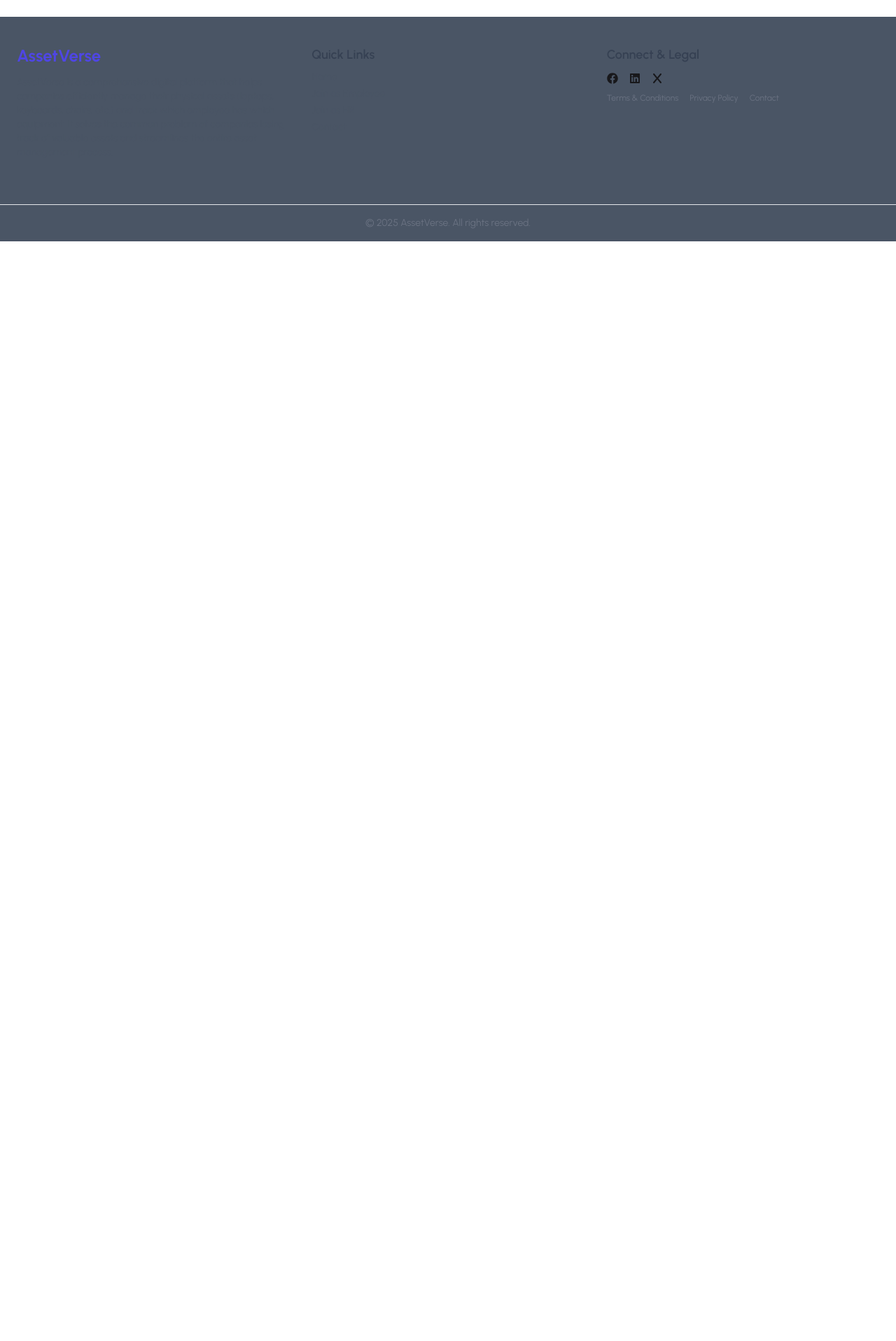
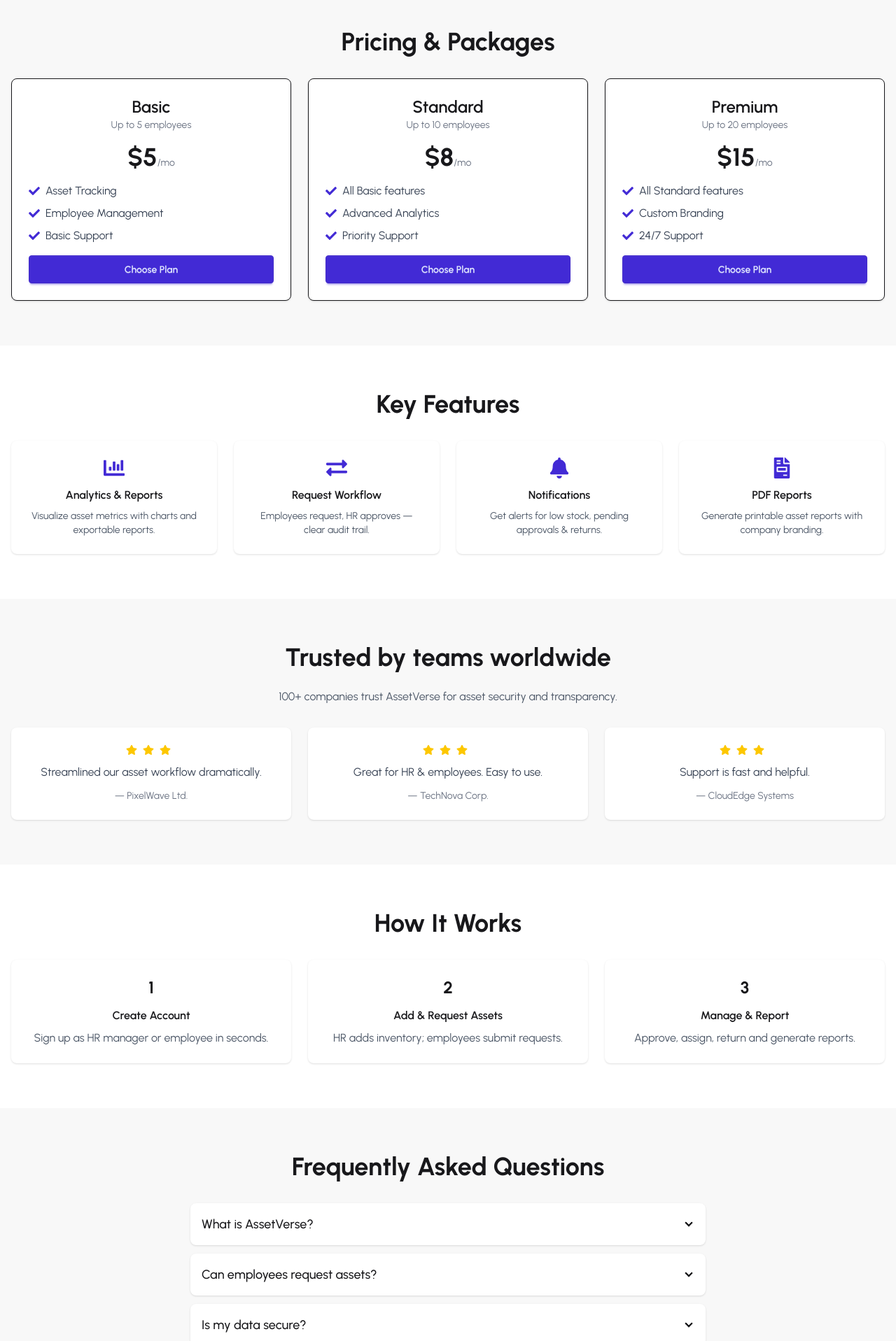
Before and after one commit to Tanzeem74/AssetVerse, a React (Vite) app: page / in a window 1280 px wide. Shown: the part 1120-3037 px from the top of the page at 70% size. Before the commit the page ends 1465 px from the top, so only its background shows below. Built offline with nearby package versions, Linux system fonts and the light colour scheme; no server answers.

Commit message:
added homepage elements

```diff
--- /dev/null
+++ b/src/pages/homePage/Contact.jsx
@@ -0,0 +1,21 @@
+import React from "react";
+import { Link } from "react-router";
+
+
+const Contact = () => {
+  return (
+    <section className="py-12 bg-primary text-white">
+      <div className="container mx-auto px-4 text-center">
+        <h3 className="text-2xl md:text-3xl font-bold mb-3">Ready to get started?</h3>
+        <p className="mb-6">Join AssetVerse and start managing assets the smarter way.</p>
+
+        <div className="flex justify-center gap-4">
+          <Link to="/auth/signup-user" className="btn btn-white text-primary">Create Account</Link>
+          <Link to="/auth/login" className="btn btn-outline btn-white">Login</Link>
+        </div>
+      </div>
+    </section>
+  );
+};
+
+export default Contact;
--- /dev/null
+++ b/src/pages/homePage/Faq.jsx
@@ -0,0 +1,29 @@
+import React from "react";
+
+const Faq = () => {
+  const items = [
+    { q: "What is AssetVerse?", a: "A modern asset & employee management software for HR teams." },
+    { q: "Can employees request assets?", a: "Yes — requests are approved by HR and tracked in the system." },
+    { q: "Is my data secure?", a: "Yes — Firebase Authentication secures access and backend verification protects routes." },
+  ];
+
+  return (
+    <section className="py-16 bg-base-200">
+      <div className="container mx-auto px-4 max-w-3xl">
+        <h2 className="text-3xl md:text-4xl font-bold text-center mb-8">Frequently Asked Questions</h2>
+
+        <div className="space-y-3">
+          {items.map((it, i) => (
+            <div className="collapse collapse-arrow bg-white shadow" key={i}>
+              <input type="checkbox" />
+              <div className="collapse-title text-lg font-medium">{it.q}</div>
+              <div className="collapse-content"><p>{it.a}</p></div>
+            </div>
+          ))}
+        </div>
+      </div>
+    </section>
+  );
+};
+
+export default Faq;
--- /dev/null
+++ b/src/pages/homePage/Features.jsx
@@ -0,0 +1,29 @@
+import React from "react";
+import { FaChartBar, FaExchangeAlt, FaBell, FaFileInvoice } from "react-icons/fa";
+
+const Features = () => {
+  const list = [
+    { Icon: FaChartBar, title: "Analytics & Reports", desc: "Visualize asset metrics with charts and exportable reports." },
+    { Icon: FaExchangeAlt, title: "Request Workflow", desc: "Employees request, HR approves — clear audit trail." },
+    { Icon: FaBell, title: "Notifications", desc: "Get alerts for low stock, pending approvals & returns." },
+    { Icon: FaFileInvoice, title: "PDF Reports", desc: "Generate printable asset reports with company branding." }
+  ];
+
+  return (
+    <section className="py-16 container mx-auto px-4">
+      <h2 className="text-3xl md:text-4xl font-bold text-center mb-8">Key Features</h2>
+
+      <div className="grid grid-cols-1 md:grid-cols-4 gap-6">
+        {list.map((f, i) => (
+          <div key={i} className="card p-6 bg-base-100 shadow text-center">
+            <f.Icon className="text-3xl text-primary mb-3 mx-auto" />
+            <h4 className="font-semibold">{f.title}</h4>
+            <p className="text-gray-600 mt-2 text-sm">{f.desc}</p>
+          </div>
+        ))}
+      </div>
+    </section>
+  );
+};
+
+export default Features;
--- a/src/pages/homePage/Home.jsx
+++ b/src/pages/homePage/Home.jsx
@@ -1,12 +1,25 @@
 import React from 'react';
 import Hero from './Hero';
 import AboutSection from './AboutSection';
+import Package from './Package';
+import Features from './Features';
+import Testimonial from './Testimonial';
+import HowItWorks from './HowItWorks';
+import Faq from './Faq';
+import Contact from './Contact';
+
 
 const Home = () => {
     return (
         <div>
             <Hero></Hero>
             <AboutSection></AboutSection>
+            <Package></Package>
+            <Features></Features>
+            <Testimonial></Testimonial>
+            <HowItWorks></HowItWorks>
+            <Faq></Faq>
+            <Contact></Contact>
         </div>
     );
 };
--- /dev/null
+++ b/src/pages/homePage/HowItWorks.jsx
@@ -0,0 +1,27 @@
+import React from "react";
+
+const HowItWorks = () => {
+  const steps = [
+    { title: "Create Account", desc: "Sign up as HR manager or employee in seconds." },
+    { title: "Add & Request Assets", desc: "HR adds inventory; employees submit requests." },
+    { title: "Manage & Report", desc: "Approve, assign, return and generate reports." }
+  ];
+
+  return (
+    <section className="py-16 container mx-auto px-4">
+      <h2 className="text-3xl md:text-4xl font-bold text-center mb-8">How It Works</h2>
+
+      <div className="grid grid-cols-1 md:grid-cols-3 gap-6">
+        {steps.map((s, idx) => (
+          <div key={idx} className="text-center p-6 bg-base-100 rounded-lg shadow">
+            <div className="text-2xl font-bold mb-3">{idx + 1}</div>
+            <h4 className="font-semibold">{s.title}</h4>
+            <p className="text-gray-600 mt-2">{s.desc}</p>
+          </div>
+        ))}
+      </div>
+    </section>
+  );
+};
+
+export default HowItWorks;
--- /dev/null
+++ b/src/pages/homePage/Package.jsx
@@ -0,0 +1,56 @@
+import React from "react";
+import { motion } from "framer-motion";
+import { FaCheck } from "react-icons/fa";
+
+/**
+ * props:
+ *  - packages: array of {name, employeeLimit, price, features}
+ * If packages not provided, uses default list.
+ */
+const defaultPackages = [
+  { name: "Basic", employeeLimit: 5, price: 5, features: ["Asset Tracking", "Employee Management", "Basic Support"] },
+  { name: "Standard", employeeLimit: 10, price: 8, features: ["All Basic features", "Advanced Analytics", "Priority Support"] },
+  { name: "Premium", employeeLimit: 20, price: 15, features: ["All Standard features", "Custom Branding", "24/7 Support"] },
+];
+
+const Package = ({ packages = defaultPackages }) => {
+  return (
+    <section className="py-16 bg-base-200">
+      <div className="container mx-auto px-4">
+        <h2 className="text-3xl md:text-4xl font-bold text-center mb-8">Pricing & Packages</h2>
+
+        <div className="grid grid-cols-1 md:grid-cols-3 gap-6">
+          {packages.map((pkg, idx) => (
+            <motion.div
+              key={idx}
+              className="p-6 bg-white rounded-lg shadow border"
+              whileHover={{ y: -6 }}
+            >
+              <div className="text-center mb-4">
+                <h3 className="text-2xl font-semibold">{pkg.name}</h3>
+                <p className="text-sm text-gray-500">Up to {pkg.employeeLimit} employees</p>
+              </div>
+
+              <div className="text-center mb-4">
+                <span className="text-4xl font-bold">${pkg.price}</span>
+                <span className="text-sm text-gray-500">/mo</span>
+              </div>
+
+              <ul className="mb-4 space-y-2">
+                {pkg.features.map((f, i) => (
+                  <li className="flex items-center gap-2 text-gray-700" key={i}>
+                    <FaCheck className="text-primary" /> {f}
+                  </li>
+                ))}
+              </ul>
+
+              <button className="btn btn-primary w-full">Choose Plan</button>
+            </motion.div>
+          ))}
+        </div>
+      </div>
+    </section>
+  );
+};
+
+export default Package;
--- /dev/null
+++ b/src/pages/homePage/Testimonial.jsx
@@ -0,0 +1,36 @@
+import React from "react";
+import { FaStar } from "react-icons/fa";
+
+const Testimonial = () => {
+  const items = [
+    { quote: "Streamlined our asset workflow dramatically.", company: "PixelWave Ltd." },
+    { quote: "Great for HR & employees. Easy to use.", company: "TechNova Corp." },
+    { quote: "Support is fast and helpful.", company: "CloudEdge Systems" },
+  ];
+
+  return (
+    <section className="py-16 bg-base-200">
+      <div className="container mx-auto px-4 text-center">
+        <h2 className="text-3xl md:text-4xl font-bold mb-6">Trusted by teams worldwide</h2>
+        <p className="text-gray-600 mb-8">100+ companies trust AssetVerse for asset security and transparency.</p>
+
+        <div className="grid grid-cols-1 md:grid-cols-3 gap-6">
+          {items.map((t, i) => (
+            <div key={i} className="card p-6 bg-white shadow">
+              <div className="flex items-center justify-center mb-3">
+                <FaStar className="text-yellow-400 mr-2" />
+                <FaStar className="text-yellow-400 mr-2" />
+                <FaStar className="text-yellow-400 mr-2" />
+              </div>
+
+              <p className="text-gray-700">{t.quote}</p>
+              <p className="text-sm text-gray-500 mt-3">— {t.company}</p>
+            </div>
+          ))}
+        </div>
+      </div>
+    </section>
+  );
+};
+
+export default Testimonial;
```
